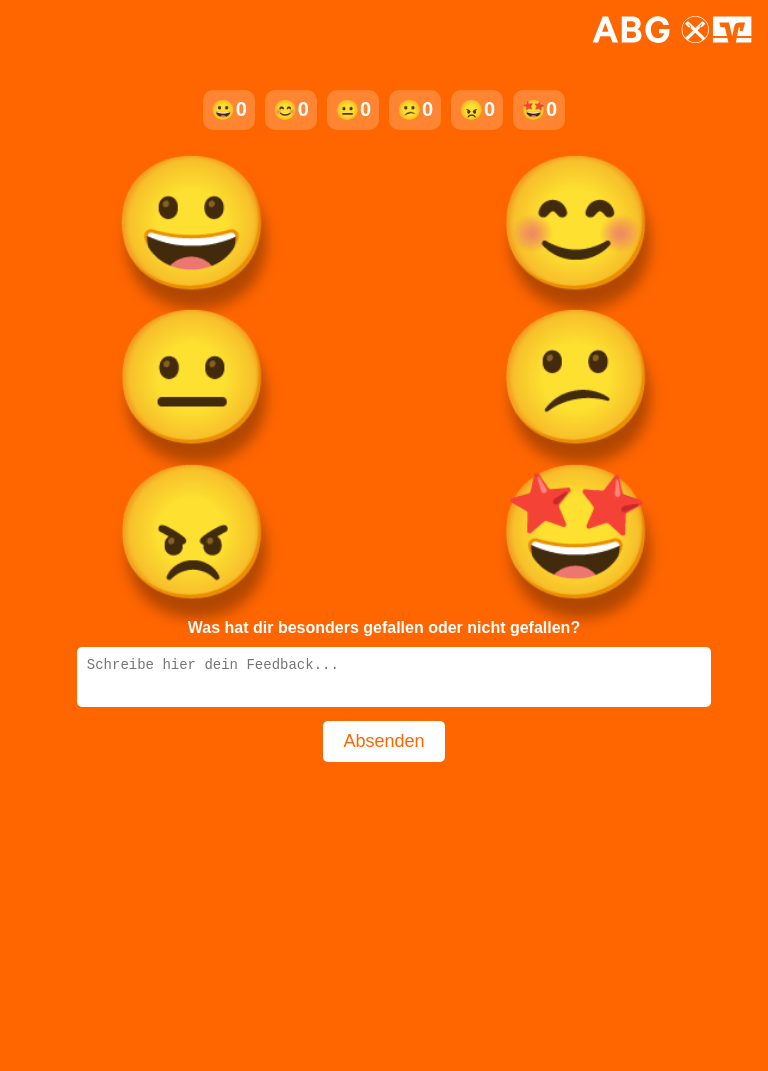
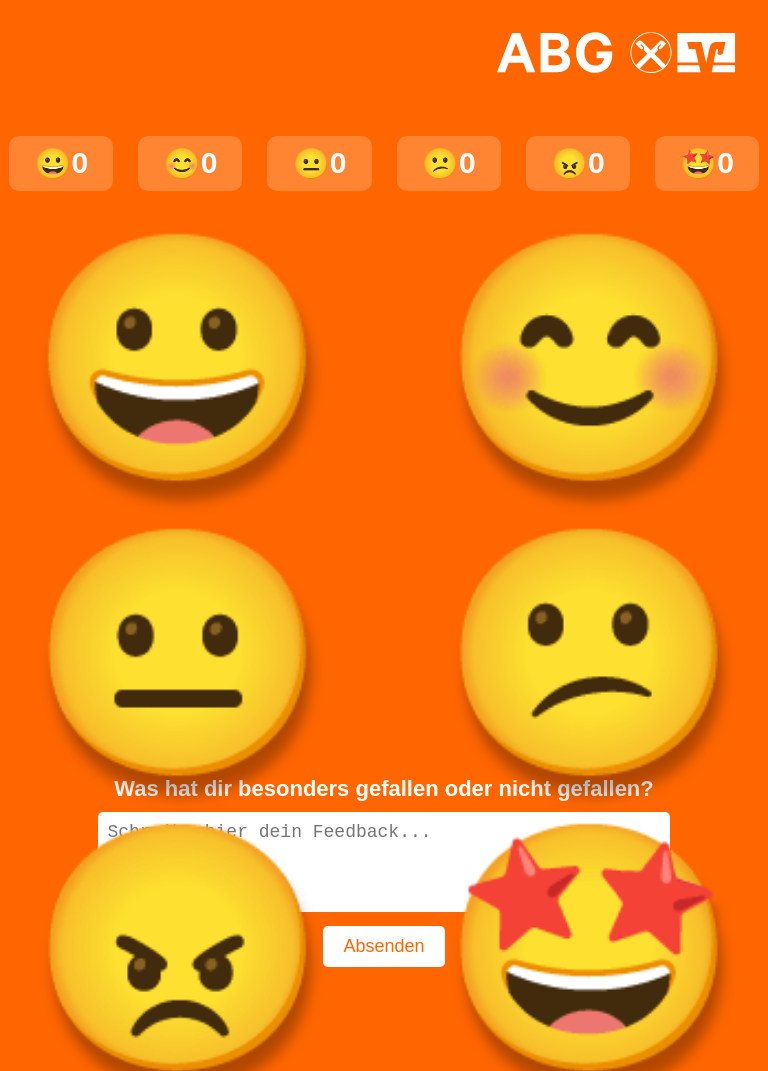
Before and after one commit to Phil-star1984/feedback_smile, a plain HTML site: page index.html in a window 768 px wide. Shown: the top 1071 px of the page. Before the commit the page ends 800 px from the top, so only its background shows below. Drawn offline with Linux system fonts and the light colour scheme.

Commit message:
fix: media screens for ipad

```diff
--- a/index.html
+++ b/index.html
@@ -45,7 +45,6 @@
         cursor: pointer;
         display: inline-block; /* Passt die Größe an den Inhalt an */
         line-height: 1;
-
         transition: transform 0.3s ease;
         user-select: none;
         touch-action: manipulation;
@@ -113,6 +112,58 @@
         border: none;
         border-radius: 5px;
         cursor: pointer;
+      }
+
+      /* Media Queries iPad */
+      @media (min-width: 768px) and (max-width: 1024px) {
+        .logo-abg img {
+          padding: 2rem;
+          width: 15rem;
+        }
+
+        .counter-container {
+          font-size: 5rem;
+          gap: 25px;
+        }
+
+        .counter {
+          font-size: 30px;
+          padding: 10px 25px;
+          border-radius: 10px;
+        }
+
+        .emoji-container {
+          margin-top: 2rem;
+          margin-bottom: 4rem;
+          display: grid;
+          grid-template-columns: 1fr 1fr;
+          grid-template-rows: 1fr 1fr 1fr;
+          gap: 55px;
+          justify-items: center;
+          align-items: center;
+        }
+
+        .emoji {
+          font-size: 240px; /* Größere Emojis auf iPads */
+        }
+
+        .feedback-box {
+          width: 80%;
+        }
+
+        textarea {
+          height: 80px;
+          width: 90%;
+          font-size: 18px;
+          border-radius: 5px;
+          padding: 10px;
+          border: none;
+          resize: none;
+        }
+
+        .feedback-box h3 {
+          font-size: 22px;
+        }
       }
     </style>
   </head>
```
